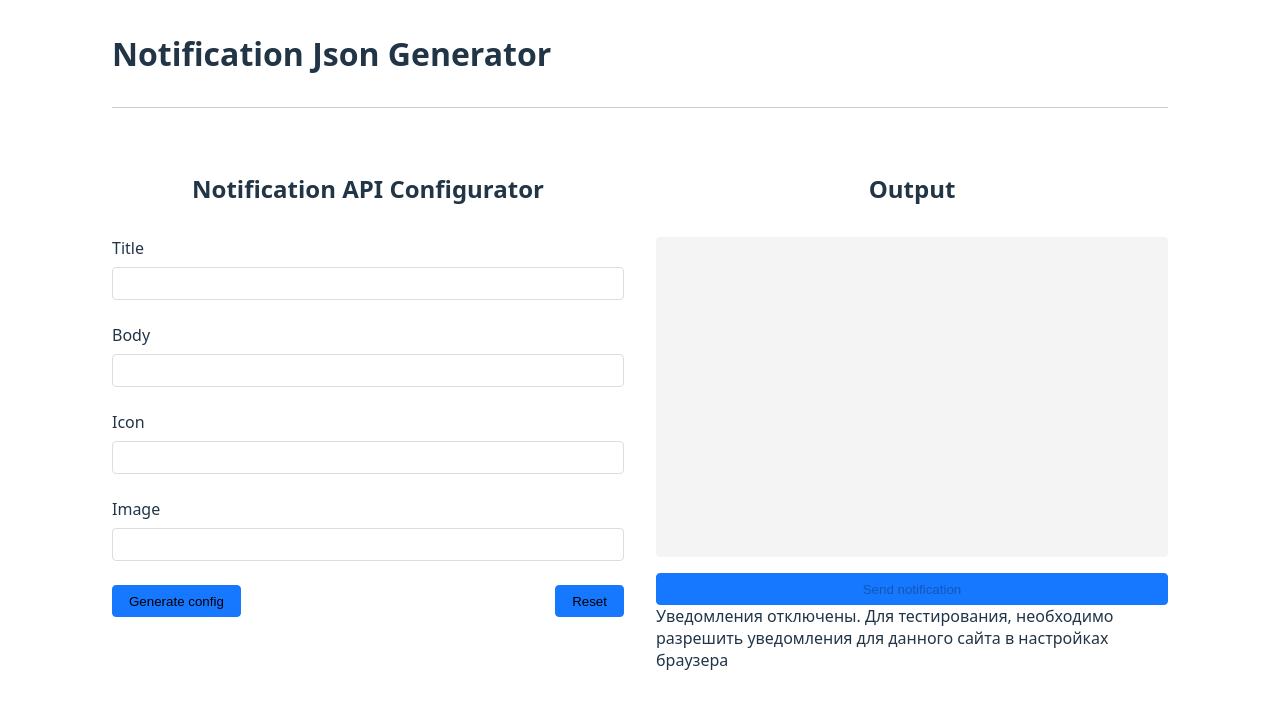
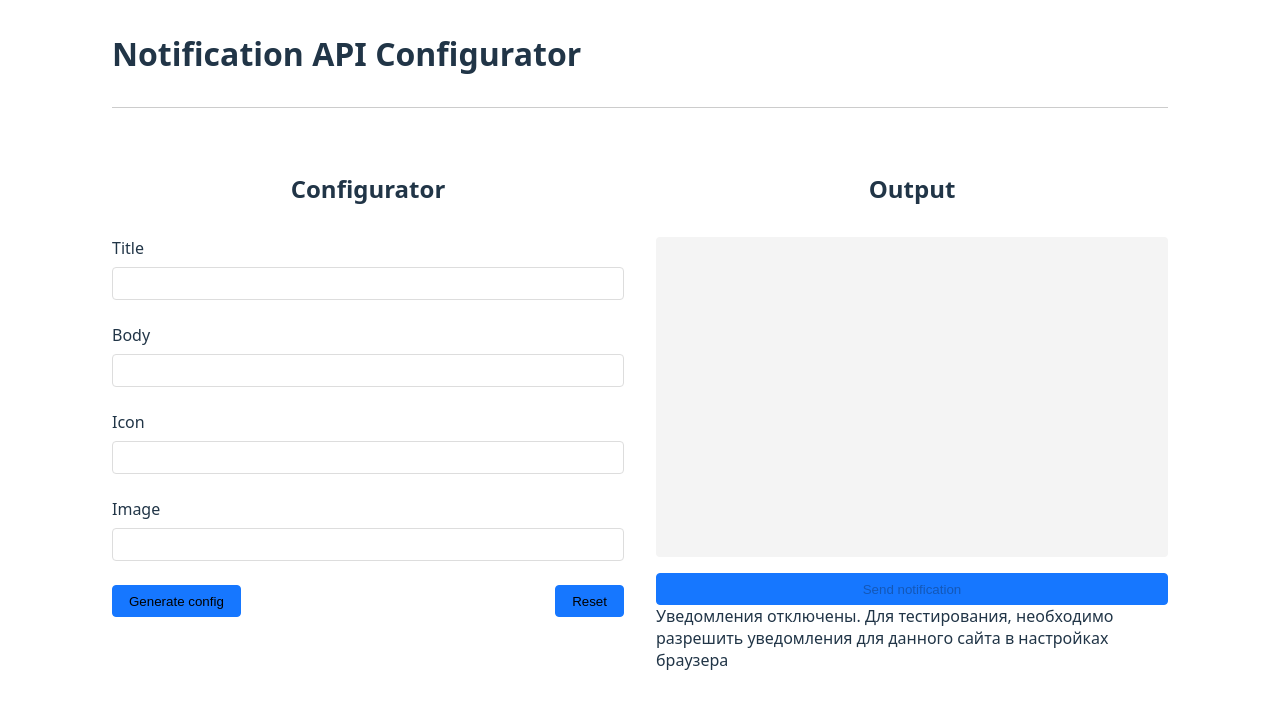
Before and after one commit to malevka/notification-api-configurator-demo, a Next.js app: page / in a window 1280 px wide. Shown: the top 708 px of the page. Built offline with nearby package versions, Linux system fonts and the light colour scheme.

Commit message:
update title

```diff
--- a/src/app/page.tsx
+++ b/src/app/page.tsx
@@ -14,12 +14,12 @@ export default function Home() {
   return (
     <Wrapper>
       <Header>
-        <h1>Notification Json Generator</h1>
+        <h1>Notification API Configurator</h1>
       </Header>
 
       <FlexContainer $wrap="wrap" $gap="2rem">
         <Section>
-          <Title $marginBottom="2rem">Notification API Configurator</Title>
+          <Title $marginBottom="2rem">Configurator</Title>
           <Editor />
         </Section>
         <Section>
```
